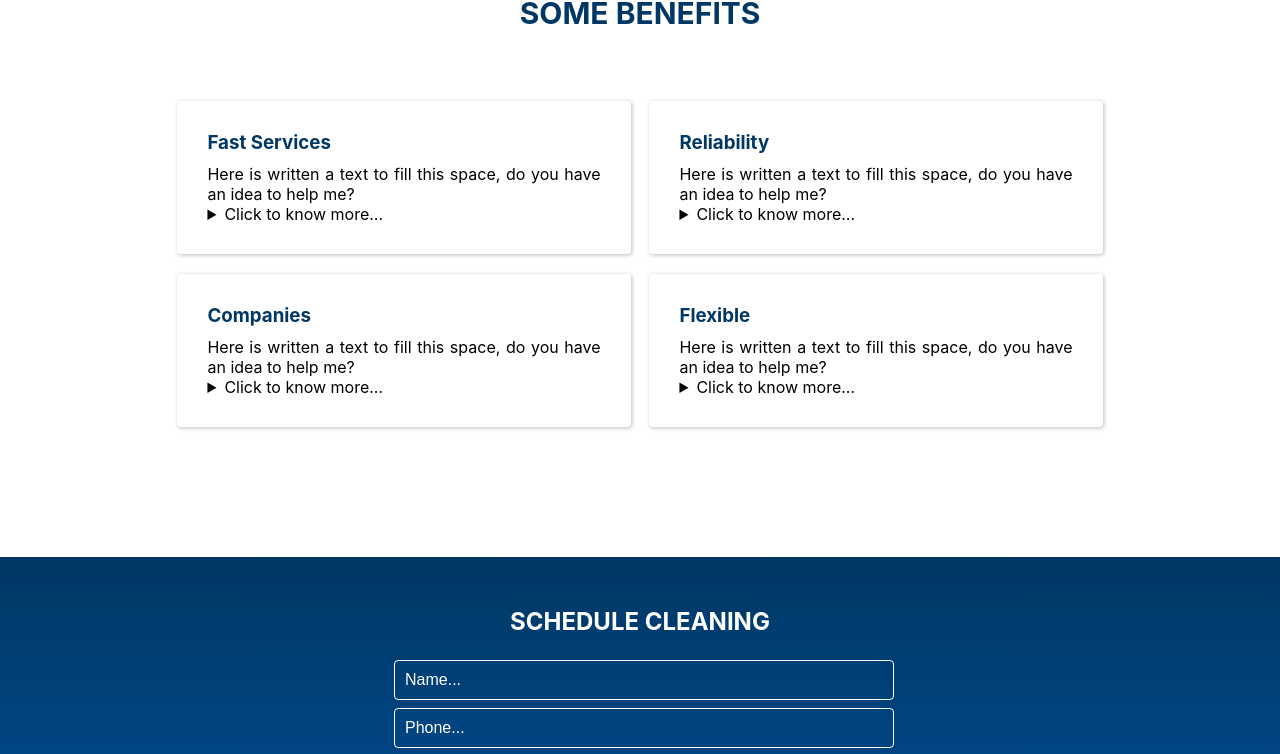
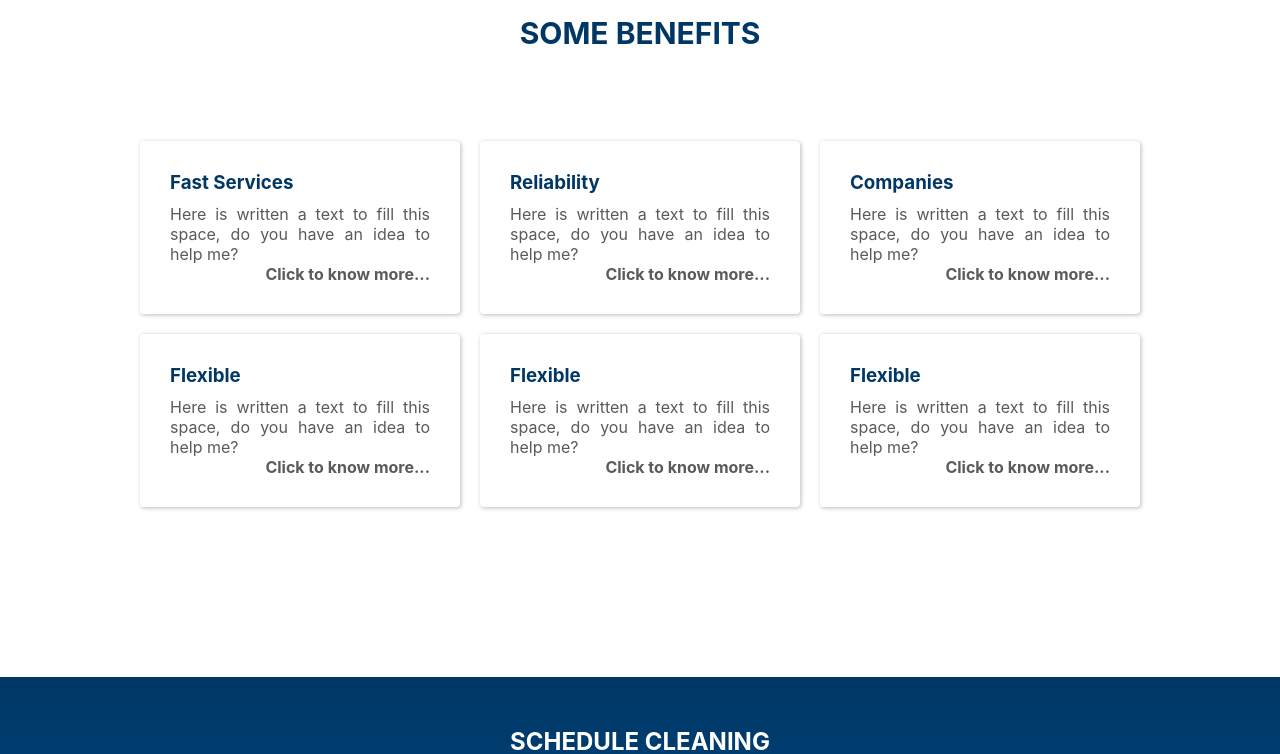
Before and after one commit to paulpessoa/getajanitor, a React (Create React App) app: page / in a window 1280 px wide. Shown: the part 525-1279 px from the top of the page. Built offline with nearby package versions, Linux system fonts and the light colour scheme.

Commit message:
fixing grid

```diff
--- a/src/App.css
+++ b/src/App.css
@@ -81,31 +81,39 @@
   font-weight: bold;
 }
 .banner .center p {
+  font-weight: 500;
   font-size: 20px;
   text-transform: uppercase;
 }
 
 @media screen and (max-width: 800px) {
-  /*----------------banner---------------*/
+  /*----------------banner mobile---------------*/
   .banner {
-    padding: 150px 30px 130px;
+    padding: 150px 28px 130px;
   }
   .banner h1 {
     padding-top: 170px;
     font-size: 44px;
   }
   .banner .center p {
-    font-size: 15px;
+    font-size: 14px;
     font-weight: 600;
+  }
+
+  .content-single {
+    max-width: 80%;
+    min-width: 80%;
   }
 }
 /*----------------benefits---------------*/
 .benefits {
-  padding: 60px 20px;
+  padding: 80px 0px;
+  text-align: center;
+}
+.benefits .benefits-card {
   display: flex;
-  flex-direction: row;
   flex-wrap: wrap;
-  justify-content: space-around;
+  justify-content: center;
 }
 .benefits h2 {
   font-size: 30px;
@@ -114,10 +122,10 @@
 }
 .benefits .content-single {
   border-radius: 4px;
-  max-width: 48%;
-  min-width: 340px;
+  max-width: 33%;
+  width: 320px;
   padding: 30px;
-  margin: 10px 0px;
+  margin: 10px;
   box-shadow: 1px 1px 4px #bbbbbb;
   transition: 0.3s;
 }
@@ -133,6 +141,16 @@
 }
 .benefits .content-single p {
   text-align: justify;
+  color: #5a5a5a;
+}
+.benefits .content-single summary {
+  cursor: pointer;
+  list-style: none;
+  font-weight: bold;
+  text-align: right;
+}
+.benefits .content-single summary:hover {
+  color: #4b4b4b;
 }
 
 /*----------------contect form---------------*/
@@ -185,7 +203,7 @@
   box-shadow: 1px 1px 20px rgba(0, 0, 0, 0.377);
 }
 
-/*----------------contect form---------------*/
+/*----------------footer---------------*/
 .footer {
   margin: 10px auto;
   bottom: 0;
--- a/src/App.scss
+++ b/src/App.scss
@@ -81,34 +81,40 @@
     font-weight: bold;
   }
   .center p {
+    font-weight: 500;
     font-size: 20px;
     text-transform: uppercase;
   }
 }
 
 @media screen and (max-width: 800px) {
-  /*----------------banner---------------*/
+  /*----------------banner mobile---------------*/
   .banner {
-    padding: 150px 30px 130px;
+    padding: 150px 28px 130px;
     h1 {
       padding-top: 170px;
       font-size: 44px;
     }
     .center p {
-      font-size: 15px;
+      font-size: 14px;
       font-weight: 600;
     }
   }
+  .content-single {
+    max-width: 80%;
+    min-width: 80%;
+  }
 }
-
 
 /*----------------benefits---------------*/
 .benefits {
-  padding: 60px 20px;
-  display: flex;
-  flex-direction: row;
-  flex-wrap: wrap;
-  justify-content: space-around;
+  padding: 80px 0px;
+  text-align: center;
+  .benefits-card {
+    display: flex;
+    flex-wrap: wrap;
+    justify-content: center;
+  }
   h2 {
     font-size: 30px;
     color: #003764;
@@ -116,10 +122,10 @@
   }
   .content-single {
     border-radius: 4px;
-    max-width: 48%;
-    min-width: 340px;
+    max-width: 33%;
+    width: 320px;
     padding: 30px;
-    margin: 10px 0px;
+    margin: 10px;
     box-shadow: 1px 1px 4px #bbbbbb;
     transition: 0.3s;
     &:hover {
@@ -134,6 +140,16 @@
     }
     p {
       text-align: justify;
+      color: #5a5a5a;
+    }
+    summary {
+      cursor: pointer;
+      list-style: none;
+      font-weight: bold;
+      text-align: right;
+      &:hover {
+        color: rgb(75, 75, 75);
+      }
     }
   }
 }
@@ -187,7 +203,7 @@
   }
 }
 
-/*----------------contect form---------------*/
+/*----------------footer---------------*/
 .footer {
   margin: 10px auto;
   bottom: 0;
--- a/src/Benefits.js
+++ b/src/Benefits.js
@@ -55,6 +55,32 @@ function Benefits() {
             </details>
           </p>
         </div>
+        <div className="content-single">
+          <h3>Flexible</h3>
+          <p>
+            Here is written a text to fill this space, do you have an idea to
+            help me?{" "}
+            <details>
+              {" "}
+              <summary>Click to know more...</summary> Here is written details
+              Here is written details Here is written details Here is written
+              details Here is written details{" "}
+            </details>
+          </p>
+        </div>
+        <div className="content-single">
+          <h3>Flexible</h3>
+          <p>
+            Here is written a text to fill this space, do you have an idea to
+            help me?{" "}
+            <details>
+              {" "}
+              <summary>Click to know more...</summary> Here is written details
+              Here is written details Here is written details Here is written
+              details Here is written details{" "}
+            </details>
+          </p>
+        </div>
       </div>
     </div>
   );
--- a/src/Form.js
+++ b/src/Form.js
@@ -13,9 +13,9 @@ function Form() {
             <input type="hidden" name="_autoresponse" value="your custom message"/>
             <input type="text" name="name" placeholder="Name..." required/>
             <input type="tel" name="phone" placeholder="Phone..." required />
-            <input type="date" name="date" value="2022-03-07" required />
+            <input type="date" name="date" required />
             <input type="mail" name="mail" placeholder="your@email.com" required/>
-            <input type="submit" value="Request Janitor" />
+            <input type="submit" value="Request Janitor"/>
           </div>
         </form>
       </div>
```
Also changed, not shown: 1 other file (tests, documents, lock files or other folders).
